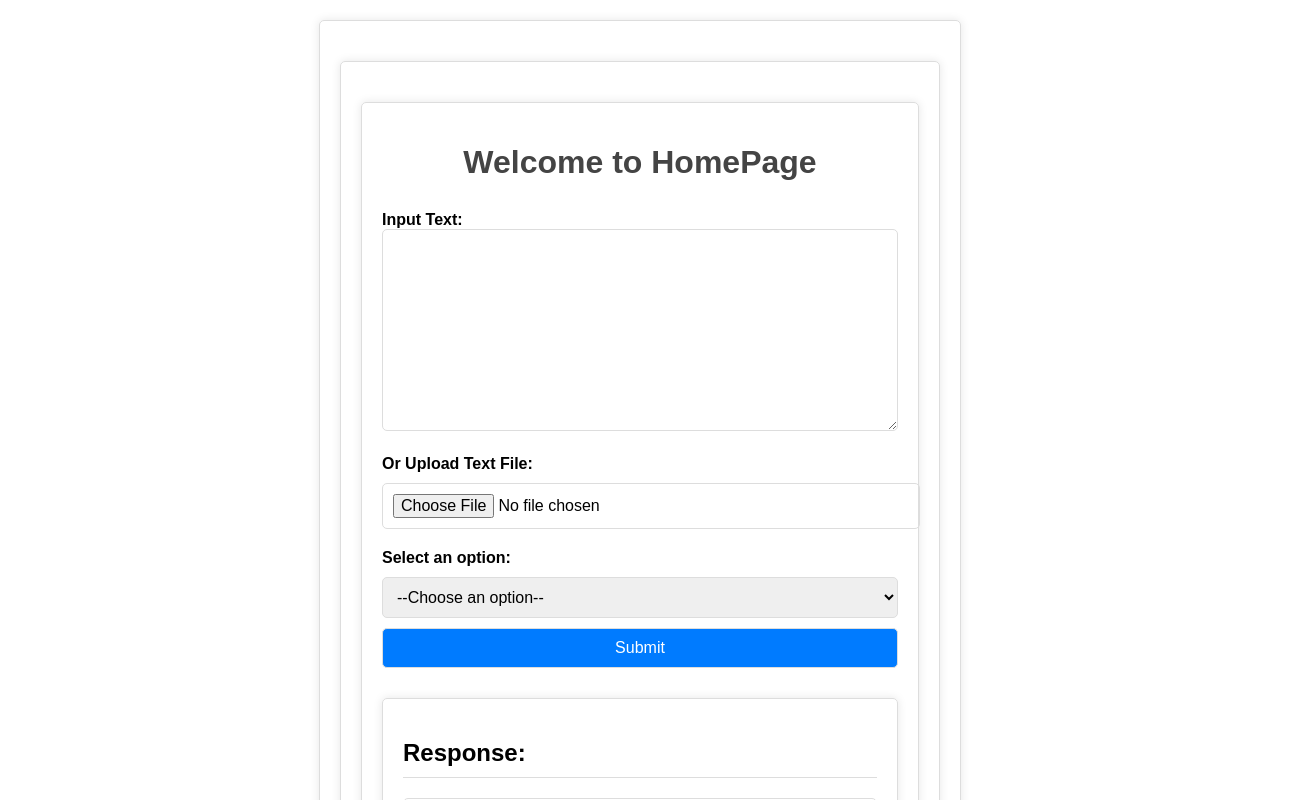
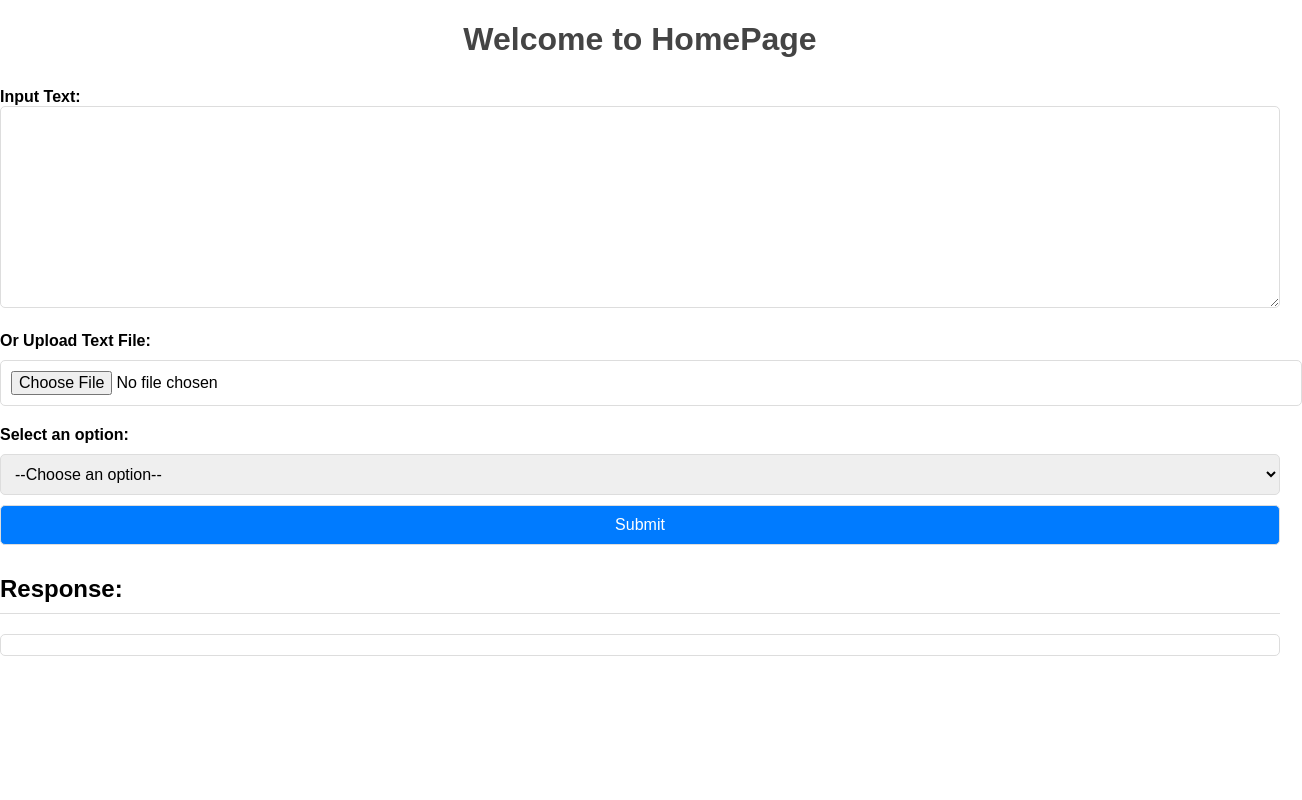
Before and after one commit to avigewirtz/billing, a React (Create React App) app: page / in a window 1280 px wide. Shown: the top 800 px of the page, 1302 px wide, since content can reach past the window. Built offline with nearby package versions, Linux system fonts and the light colour scheme.

Commit message:
make it better

```diff
--- a/src/pages/HomePage.css
+++ b/src/pages/HomePage.css
@@ -10,7 +10,7 @@ h1 {
     margin-bottom: 30px;
 }
 
-div {
+.container {
     max-width: 600px;
     margin: 20px auto;
     padding: 20px;
```
